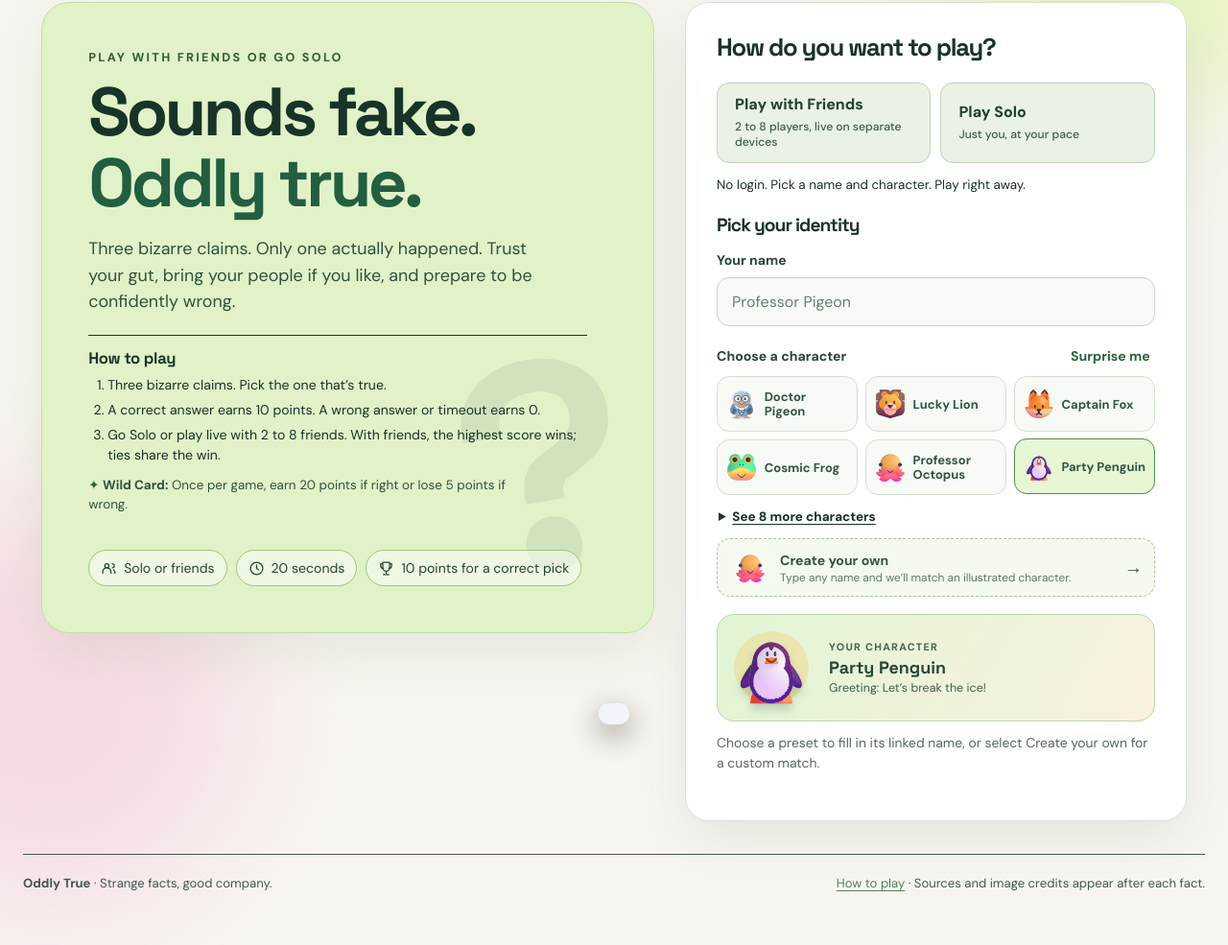
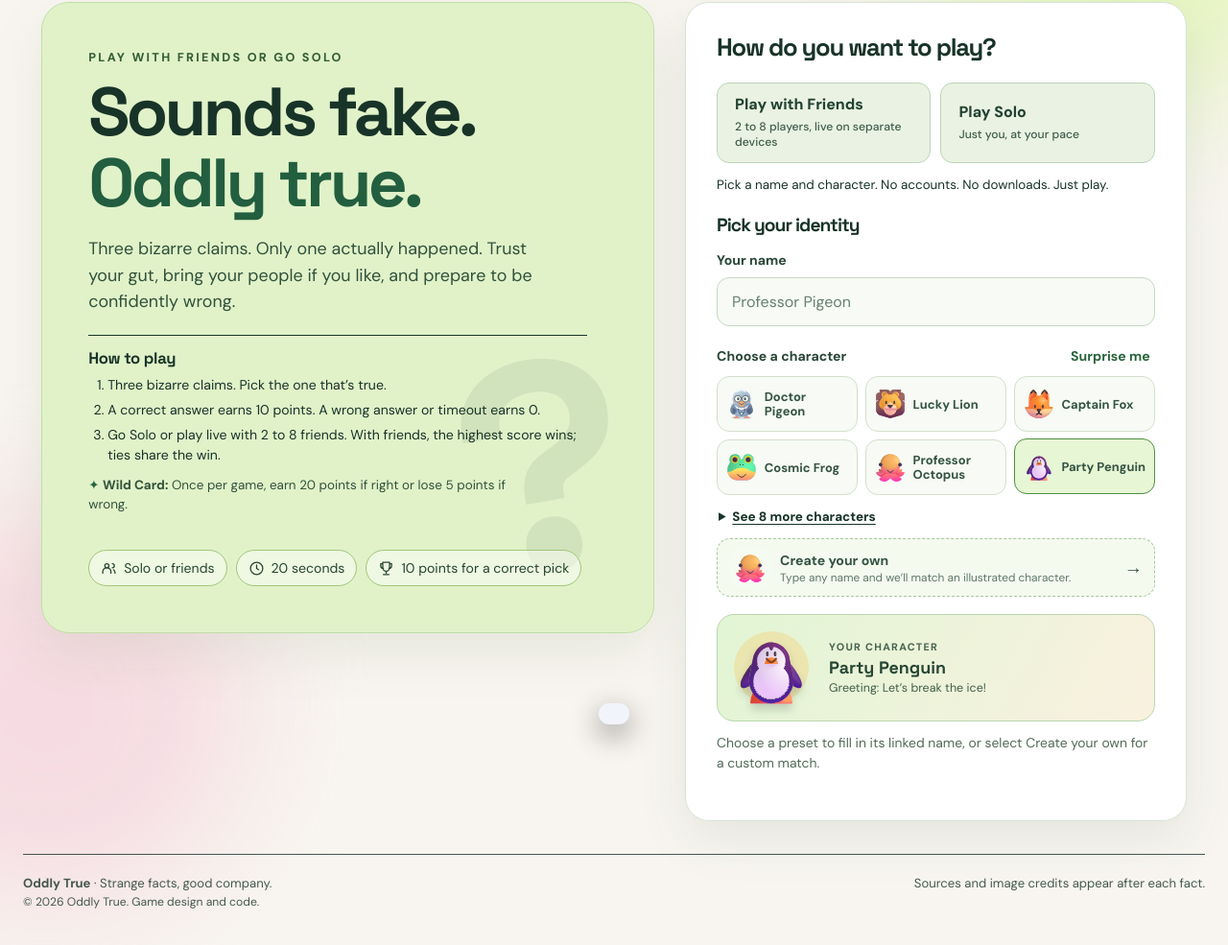
Before and after one commit to L-Upadhyay/oddly-true, a website: page public/index.html in a window 1280 px wide. Shown: the part 145-1130 px from the top of the page at 96% size. Drawn offline with Linux system fonts and the light colour scheme; files that its build step writes are made by us from their sources; no server answers; files whose address does not match are found by name.

Commit message:
Add landing promise and footer copyright (#28)

```diff
--- a/public/app.js
+++ b/public/app.js
@@ -305,7 +305,7 @@ function landing() {
           <button class="${landingMode === 'friends' ? 'primary' : 'secondary'}" type="button" data-action="choose-friends" aria-pressed="${landingMode === 'friends'}">Play with Friends <small>2 to 8 players, live on separate devices</small></button>
           <button class="${landingMode === 'solo' ? 'primary' : 'secondary'}" type="button" data-action="choose-solo" aria-pressed="${landingMode === 'solo'}">Play Solo <small>Just you, at your pace</small></button>
         </div>
-        <p class="entry-note">No login. Pick a name and character. Play right away.</p>
+        <p class="entry-note">Pick a name and character. No accounts. No downloads. Just play.</p>
         ${landingMode === 'solo' ? `<div class="solo-length" role="group" aria-label="Solo game length"><span class="field">How many Solo facts?</span><div class="solo-length-options">
           <button type="button" class="solo-length-choice" data-action="solo-length" data-length="five" aria-pressed="${soloLength === 'five'}">Quick · 5</button>
           <button type="button" class="solo-length-choice" data-action="solo-length" data-length="ten" aria-pressed="${soloLength === 'ten'}">Full · 10</button>
@@ -330,7 +330,7 @@ function landing() {
           <label class="field" for="room-input">Room code</label>
           <div class="join-row"><input id="room-input" class="text-input" maxlength="5" autocapitalize="characters" autocomplete="off" placeholder="ABCDE" value="${escapeHtml(draftCode)}"><button class="secondary" type="button" data-action="join" ${pending ? 'disabled' : ''}>Join room</button></div></div>` : ''}
       </section>
-    </div><footer class="site-footer"><span><strong>Oddly True</strong> · Strange facts, good company.</span><span><a href="#how-to-play">How to play</a> · Sources and image credits appear after each fact.</span></footer>`;
+    </div><footer class="site-footer"><span><strong>Oddly True</strong> · Strange facts, good company.<small>© 2026 Oddly True. Game design and code.</small></span><span>Sources and image credits appear after each fact.</span></footer>`;
 }
 
 function roomHeader() {
--- a/public/styles.css
+++ b/public/styles.css
@@ -38,7 +38,7 @@ h3 { font-size: 1.2rem; margin-bottom: 15px; }
 .play-paths small { display: block; margin-top: 5px; font-size: .76rem; font-weight: 500; opacity: .85; }
 .entry-note { margin: 0 0 18px; font-size: .84rem; line-height: 1.4; }
 .site-footer { display: flex; flex-wrap: wrap; justify-content: space-between; gap: 8px 24px; margin-top: 34px; padding-top: 20px; border-top: 1px solid currentColor; font-size: .82rem; line-height: 1.5; opacity: .8; }
-.site-footer a { color: inherit; text-underline-offset: 3px; }
+.site-footer small { display: block; font-size: .76rem; }
 .friends-actions { margin-top: 12px; }
 .solo-grid { display: block; max-width: 850px; margin-inline: auto; }
 .solo-score { margin: 20px 0; }
```
